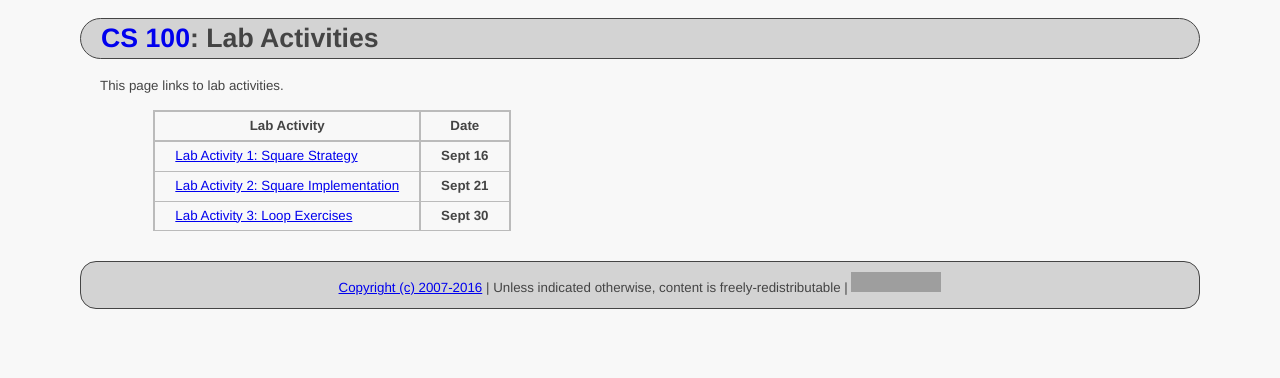
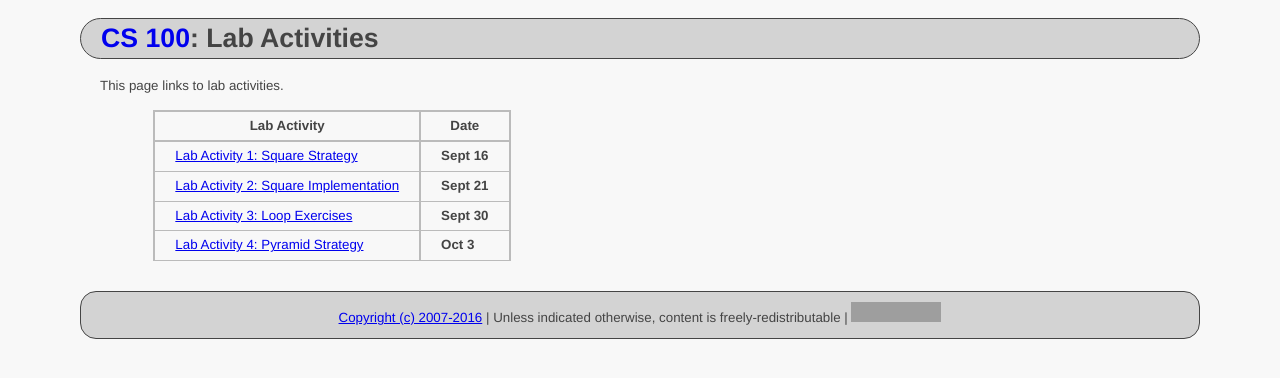
Before and after one commit to ycpcs/cs100-fall2016, a Jekyll site: the page built from labs/index.md, in a window 1280 px wide. Shown: the top 378 px of the page. Built offline with Jekyll 4.4.1, drawn with Linux system fonts in a browser that asks for light colours; grey boxes are pictures that could not be loaded.

Commit message:
add lab4
add lab4

```diff
--- a/labs/index.md
+++ b/labs/index.md
@@ -11,6 +11,7 @@ This page links to lab activities.
 > [Lab Activity 1: Square Strategy](CPADS_Lab1.pdf)                                      | **Sept 16** |
 > [Lab Activity 2: Square Implementation](CPADS_Lab2.pdf)                                | **Sept 21** |
 > [Lab Activity 3: Loop Exercises](CPADS_Lab3.pdf)                                       | **Sept 30** |
+> [Lab Activity 4: Pyramid Strategy](CPADS_Lab4.pdf)                                     | **Oct 3**   |
 
 
 <!--
```
Also changed, not shown: 1 other file.
